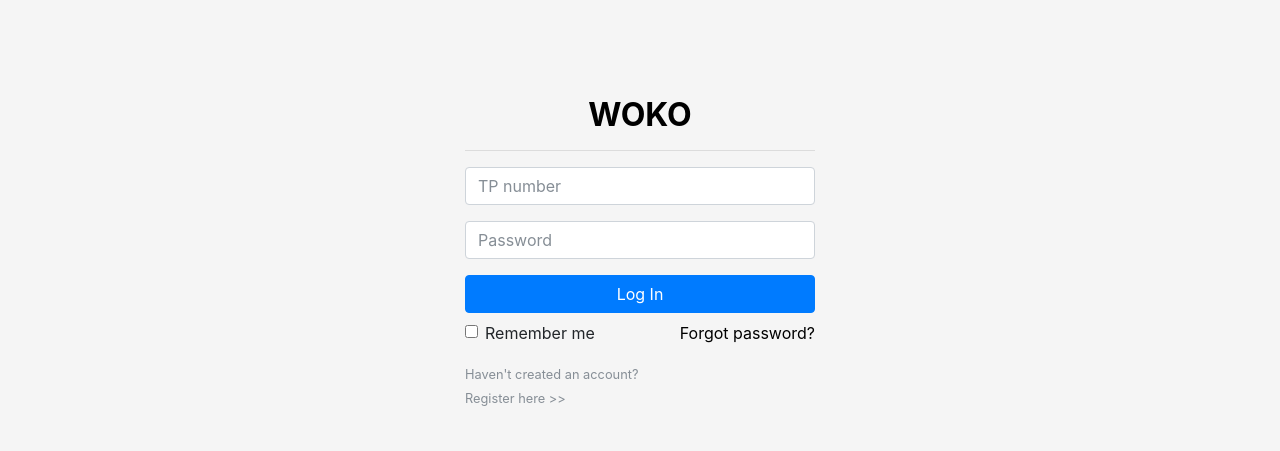
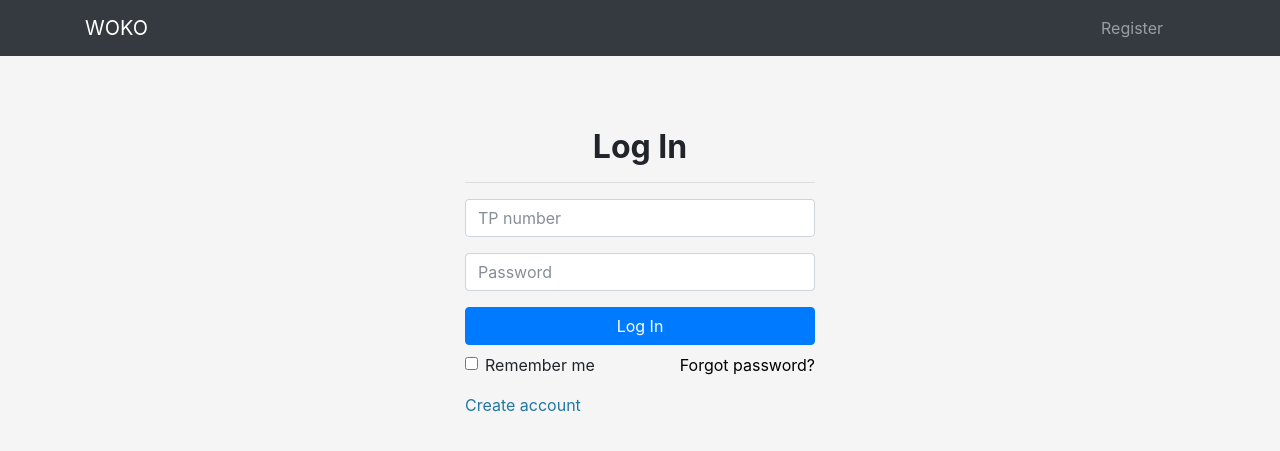
Before and after one commit to naseelemak/WOKO, a PHP site: page /login.php in a window 1280 px wide. Shown: the top 451 px of the page. Run offline with PHP 8.4, Linux system fonts and the light colour scheme.

Commit message:
Improved Login and Registration pages. Added a header for Login page.

```diff
--- a/assets/css/style.css
+++ b/assets/css/style.css
@@ -1,28 +1,4 @@
-/* General sizing */
-ul.dropdown-lr {
-  width: 300px;
-}
-
-/* mobile fix */
-@media (max-width: 768px) {
-	.dropdown-lr h3 {
-		color: #eee;
-	}
-	.dropdown-lr label {
-		color: #eee;
-	}
-}
-
-.login-parent {
-  position: relative;
-}
-
-.login-child {
-  position: absolute;
-  top: 50%;
-  left: 50%;
-  transform: translate(-50%, -50%);
-}
+/* GENERAL */
 
 body {
     background-color: #f5f5f5;
@@ -30,38 +6,46 @@ body {
 }
 
 a {
-    color: #000000;
     text-decoration: none;
 }
 
-a:hover
-{
-     color: #696969;
-     text-decoration: none;
-     cursor: pointer;
+a:hover {
+    text-decoration: none;
 }
 
 button:hover {
     cursor: pointer;
 }
 
-/* Absolute center classes */
-.parent {
-    position: absolute;
-    left: 50%;
-
-}
-
-.child {
-    position: relative;
-    left: -50%;
-}
-/* Absolute center classes end */
-
 .float-right {
     float: right;
 }
 
+.logo-before,
+.password-forgot {
+    color: #000000;
+    text-decoration: none;
+}
+
+.logo-before:hover,
+.password-forgot:hover {
+    color: #696969;
+    text-decoration: none;
+    cursor: pointer;
+}
+
+
+/* Login */
+
+.register-btn {
+    color: #2377A1;
+}
+
+.register-btn:hover {
+    color: #3096C9;
+}
+
+/* Competition List */
 .card-date > p {
     margin: 0;
     text-align: center;
--- a/login.php
+++ b/login.php
@@ -17,14 +17,37 @@
 </head>
 
 <body>
-    <div class="container mt-5">
+
+    <nav class="navbar navbar-expand-lg navbar-dark bg-dark">
+        <div class="container">
+            <a class="navbar-brand mr-5" href="index.php">WOKO</a>
+            <button class="navbar-toggler" type="button" data-toggle="collapse" data-target="#navbarSupportedContent" aria-controls="navbarSupportedContent" aria-expanded="false" aria-label="Toggle navigation">
+                    <span class="navbar-toggler-icon"></span>
+                </button>
+
+            <div class="collapse navbar-collapse" id="navbarSupportedContent">
+                <ul class="navbar-nav mr-auto">
+
+                </ul>
+                <div class="my-2 my-lg-0">
+                    <ul class="navbar-nav mr-auto">
+                        <li class="nav-item mr-4">
+                            <a class="nav-link" href="register.php">Register</a>
+                        </li>
+
+                    </ul>
+                </div>
+            </div>
+        </div>
+    </nav>
+
+
+    <div class="container mt-4">
         <br><br>
         <div class="row">
             <div class="col-md-4"></div>
             <div class="col-md-4">
-                <a href="index.php" class="text-center">
-                    <h2><strong>WOKO</strong></h2>
-                </a>
+                <h2 class="text-center"><strong>Log In</strong></h2>
                 <hr>
                 <form>
 
@@ -47,20 +70,21 @@
                         <input type="checkbox" class="form-check-input">
                         Remember me
                     </label>
-                            <a href="#" class="float-right" href="#">Forgot password?</a></p>
+                            <a href="#" class="float-right password-forgot" href="#">Forgot password?</a></p>
                     </div>
 
                 </form>
 
                 <!- Create new account ->
-                <small class="text-muted">Haven't created an account?</small>
-                <br>
-                <small><a href="registration.php" class="text-muted" role="button">Register here >></a></small>
+                <a href="register.php" class="register-btn" role="button">Create account</a>
 
             </div>
             <div class="col-md-4"></div>
         </div>
     </div>
 
+<?php
 
-</body>
+include 'misc/footer.php';
+
+?>
--- a/registration.php
+++ b/register.php
@@ -22,7 +22,7 @@
         <div class="row">
             <div class="col-md-3"></div>
             <div class="col-md-6">
-                <a href="index.php" class="text-center">
+                <a href="index.php" class="text-center logo-before">
                     <h2><strong>WOKO</strong></h2>
                 </a>
                 <hr>
@@ -115,6 +115,3 @@
 
         </div>
     </div>
-</body>
-
-</html>
```
Also changed, not shown: competition-details.php (added).
